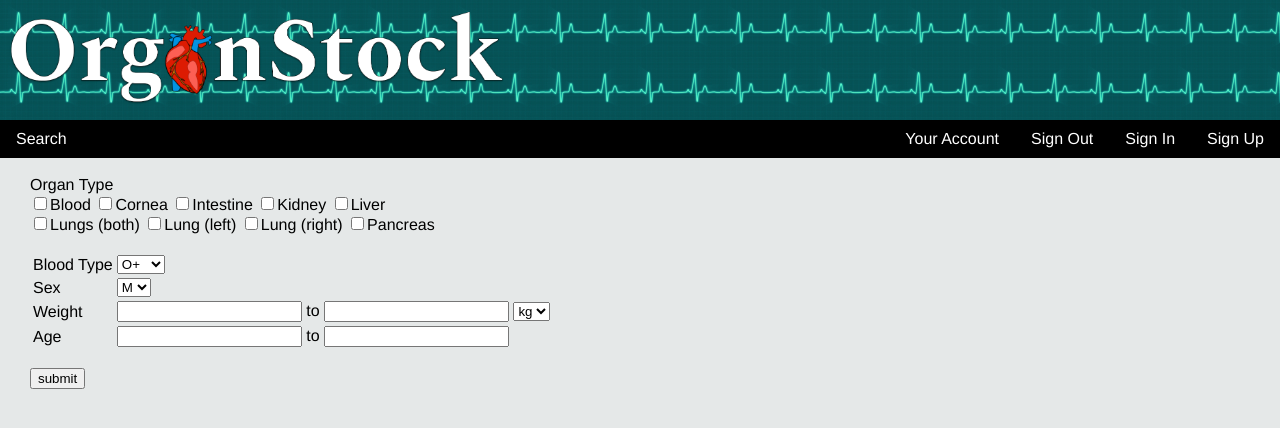
After one commit to arjunlalshukla/organstock.com, a PHP site: page /php/search.php in a window 1280 px wide. The commit adds this page. Shown: the top 428 px of the page. Run offline with PHP 8.4, Linux system fonts and the light colour scheme.

Commit message:
First Public Push

```diff
--- a/css/all.css
+++ b/css/all.css
@@ -21,3 +21,9 @@ div {
 #footer {
 	text-align:center;
 	margin:10px 0px 10px 0px}
+
+a {
+	text-decoration:none;}
+
+label.organ {
+	width:120px;}
--- a/php/directory.php
+++ b/php/directory.php
@@ -1,3 +1,4 @@
+<!DOCTYPE html>
 <html>
 <head>
 	<link rel="stylesheet" href="/css/info.css">
@@ -12,4 +13,3 @@
 	</div>
 </body>
 </html>
-<?php include("footer.php");?>
--- a/php/footer.php
+++ b/php/footer.php
@@ -1,3 +1,4 @@
+<!DOCTYPE html>
 <html>
 <head>
 	<link rel="stylesheet" href="/css/all.css">
--- a/php/homerow.php
+++ b/php/homerow.php
@@ -1,3 +1,4 @@
+<!DOCTYPE html>
 <html>
 <head>
 	<link rel="stylesheet" href="/css/homerow.css">
@@ -12,7 +13,7 @@
 //		if (logged_in){
 			$name = "Arjun";
 			echo "<li>Welcome, " . $name . "</li>";
-			echo "<li><a href=\"/php/account.php\">Your Account</a></li>";
+			echo "<li><a href=\"/php/user.php\">Your Account</a></li>";
 //			Will reload the current page with no account logged in.
 			echo "<li><a href=\"/index.php\">Sign Out</a></li>";
 //		}
--- a/php/index.php
+++ b/php/index.php
@@ -1,12 +1,12 @@
 <!DOCTYPE html>
 <html>
+<?php include("header.php");?>
+<?php include("homerow.php");?>
 <head>
 	<title> Welcome!</title>
 	<link rel="stylesheet" href="/css/all.css">
 	<link rel="stylesheet" href="/css/info.css">
 </head>
-<?php include("header.php");?>
-<?php include("homerow.php");?>
 <body>
 <div id="content">
 	<table><tr>
--- a/php/organ.php
+++ b/php/organ.php
@@ -1,10 +1,11 @@
+<!DOCTYPE html>
 <html>
+<?php include("header.php");?>
+<?php include("homerow.php");?>
 <head>
 	<Title>Organ Type - ID#</title>
 	<link rel="stylesheet" href="/css/all.css">
 </head>
-<?php include("header.php");?>
-<?php include("homerow.php");?>
 <body><div id="content"><form action="handler.php" method="POST">
 	<h1>Organ Type - Seller - ID#</h1>
 	<img id="organ" src="/etc/lungs.jpg" alt="organ"><br>
--- /dev/null
+++ b/php/search.php
@@ -0,0 +1,70 @@
+<!DOCTYPE html>
+<html>
+<?php include("header.php");?>
+<?php include("homerow.php");?>
+<head>
+	<Title>Search</title>
+	<link rel="stylesheet" href="/css/all.css">
+	<link rel="stylesheet" href="/css/search.css">
+</head>
+<body><div id="content">
+	<form action="results.php" method="GET">
+		<br>
+		<div>
+			Organ Type<br>
+			<input type="checkbox" name="organ_type" id="blood"><label for="blood" class="organ">Blood</label>
+	      <input type="checkbox" name="organ_type" id="cornea"><label for="cornea" class="organ">Cornea</label>
+	      <input type="checkbox" name="organ_type" id="intestine"><label for="intestine" class="organ">Intestine</label>
+	      <input type="checkbox" name="organ_type" id="kidney"><label for="kidney" class="organ">Kidney</label>
+	      <input type="checkbox" name="organ_type" id="liver"><label for="liver" class="organ">Liver</label><br>
+	      <input type="checkbox" name="organ_type" id="lung_both"><label for="lung_both" class="organ">Lungs (both)</label>
+	      <input type="checkbox" name="organ_type" id="lung_left"><label for="lung_left" class="organ">Lung (left)</label>
+	      <input type="checkbox" name="organ_type" id="lung_right"><label for="lung_right" class="organ">Lung (right)</label>
+	      <input type="checkbox" name="organ_type" id="pancreas"><label for="pancreas" class="organ">Pancreas</label>
+		</div>
+		<br>
+		<div><table>
+			<tr>
+				<td>Blood Type</td>
+				<td><Select>
+					<option value="op">O+</option>
+					<option value="on">O-</option>
+					<option value="ap">A+</option>
+					<option value="an">A-</option>
+					<option value="bp">B+</option>
+					<option value="bn">B-</option>
+					<option value="abp">AB+</option>
+					<option value="abn">AB-</option>
+				</select></td>
+			</tr>
+			<tr>
+				<td>Sex</td>
+				<td><select>
+					<option value="male">M</option>
+					<option value="female">F</option>
+				</select></td>
+			</tr>
+			<tr>
+				<td>Weight</td>
+				<td><input type="number" name="weight_to">
+					to
+					<input type="number" name="weight_from">
+					<select>
+						<option value="kg">kg</option>
+						<option value="lb">lb</option>
+					</select>
+				</td>
+			</tr>
+			<tr>
+				<td>Age</td>
+				<td><input type="number" name="age_to">
+	             to
+                <input type="number" name="age_from">
+				</td>
+			</tr>
+		</table></div>
+		<br>
+		<input type="submit"  value="submit">
+	</form>
+</div></body>
+</html>
--- a/php/sign_in.php
+++ b/php/sign_in.php
@@ -1,3 +1,4 @@
+<!DOCTYPE html>
 <?php include("small_header.php");?>
 <html>
 <head>
--- a/php/sign_up.php
+++ b/php/sign_up.php
@@ -1,3 +1,4 @@
+<!DOCTYPE html>
 <?php include("small_header.php");?>
 <html>
 <head>
--- a/php/small_header.php
+++ b/php/small_header.php
@@ -1,3 +1,4 @@
+<!DOCTYPE html>
 <html>
 <head>
 	<link rel="stylesheet" href="/css/logo_header.css">
```
Also changed, not shown: php/user.php (+10 -7 lines).
